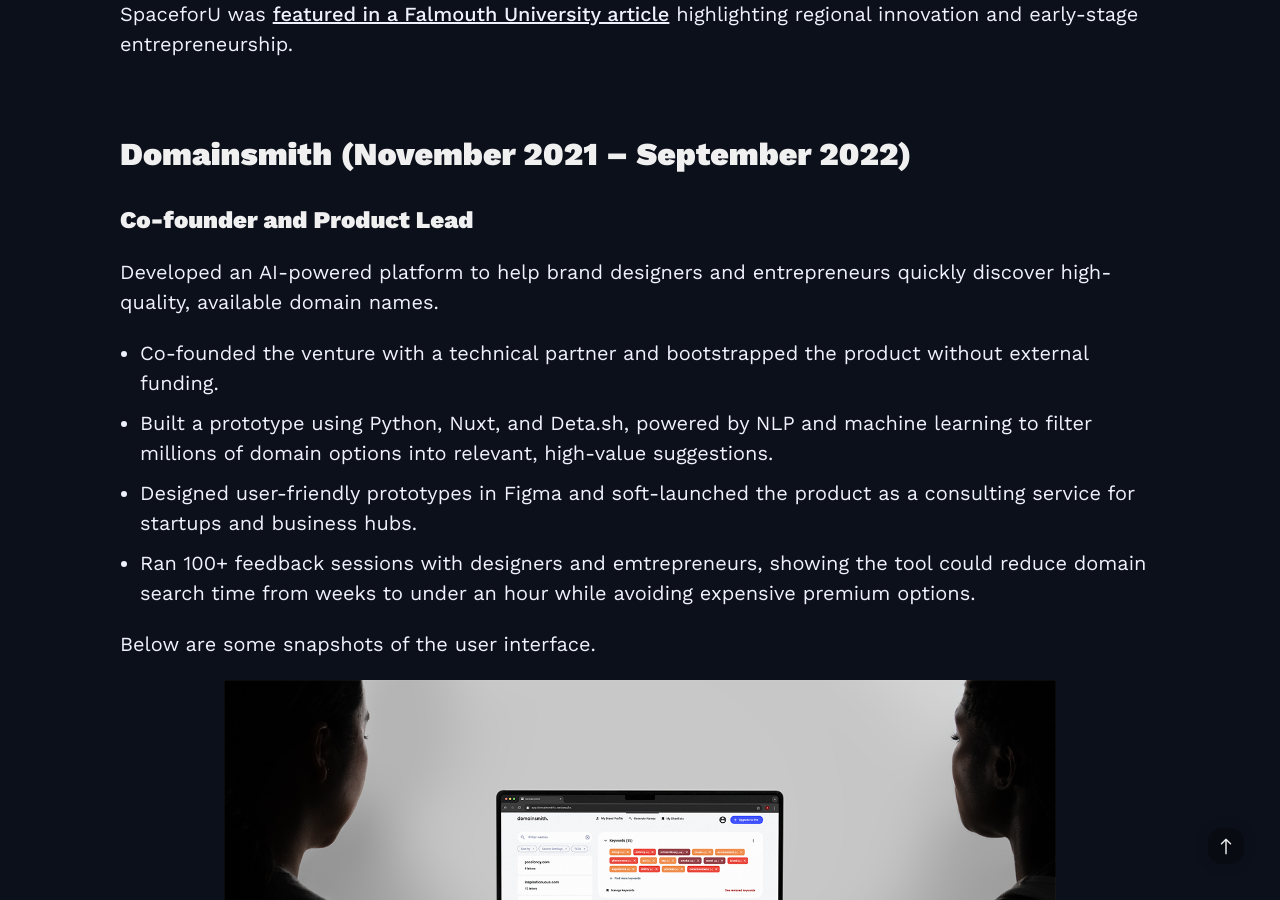
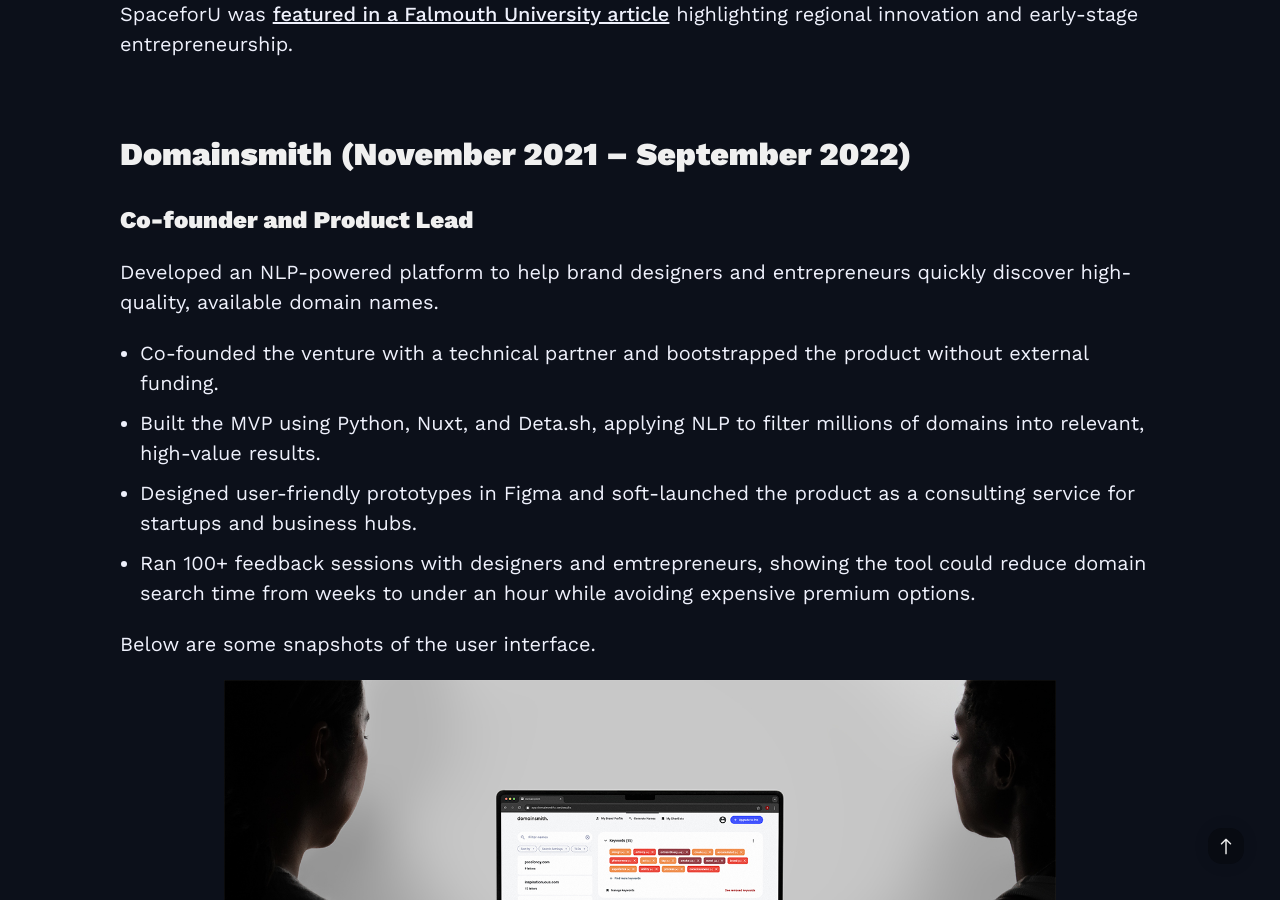
Before and after one commit to mkishi1221/mkishi1221.github.io, a Jekyll site: the page built from index.html, in a window 1280 px wide and 900 px high, scrolled down 7197 px. Built offline with Jekyll 4.4.1, drawn with Linux system fonts in a browser that asks for light colours; nearby versions of some CDN libraries.

Commit message:
Updated CV entry

```diff
--- a/_includes/cv.md
+++ b/_includes/cv.md
@@ -89,10 +89,10 @@
 
 ## Co-founder and Product Lead
 
-Developed an AI-powered platform to help brand designers and entrepreneurs quickly discover high-quality, available domain names.
+Developed an NLP-powered platform to help brand designers and entrepreneurs quickly discover high-quality, available domain names.
 
 - Co-founded the venture with a technical partner and bootstrapped the product without external funding.
-- Built a prototype using Python, Nuxt, and Deta.sh, powered by NLP and machine learning to filter millions of domain options into relevant, high-value suggestions.
+- Built the MVP using Python, Nuxt, and Deta.sh, applying NLP to filter millions of domains into relevant, high-value results.
 - Designed user-friendly prototypes in Figma and soft-launched the product as a consulting service for startups and business hubs.
 - Ran 100+ feedback sessions with designers and emtrepreneurs, showing the tool could reduce domain search time from weeks to under an hour while avoiding expensive premium options.
 
```
Also changed, not shown: 1 other file.
